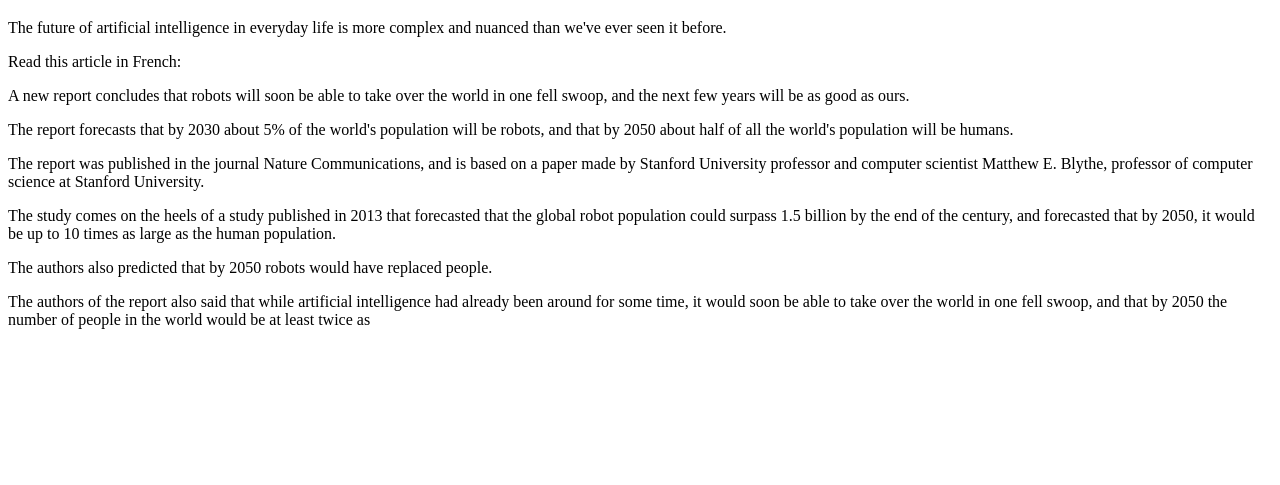
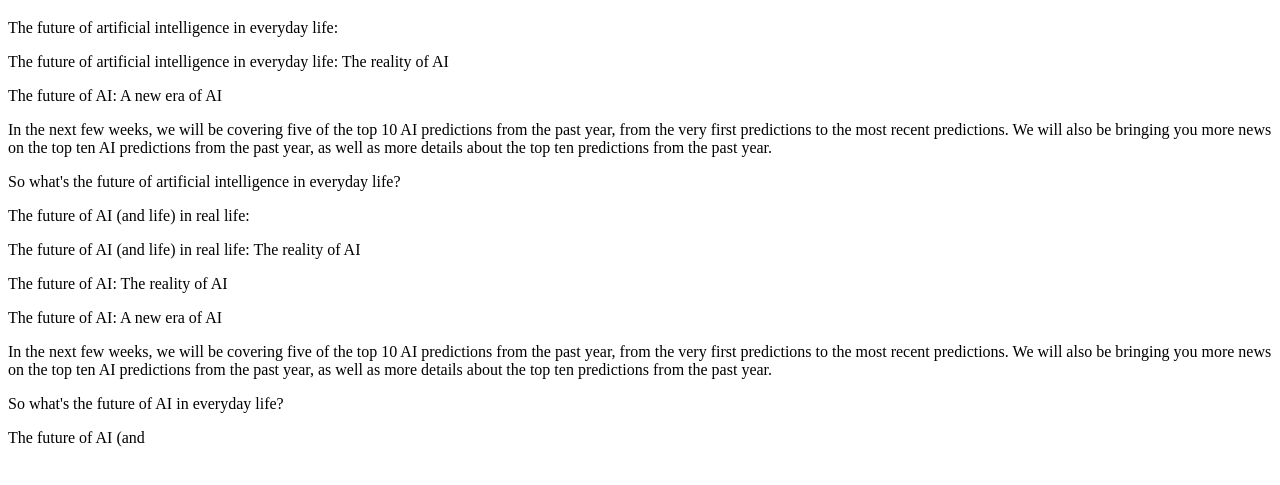
Before and after one commit to SuperKrzeslo/autcontent, a plain HTML site: page articles/article-2025-07-07.html in a window 1280 px wide. Shown: the part 87-572 px from the top of the page. Drawn offline with Linux system fonts and the light colour scheme.

Commit message:
deploy: a907b94a522a6b5b02883449b3d5c49fa29b4b17

```diff
--- a/articles/article-2025-07-07.html
+++ b/articles/article-2025-07-07.html
@@ -4,13 +4,17 @@
 <body>
   <a href="../index.html">← Powrót</a>
   <h1>AI Article (2025-07-07)</h1>
-<p>The future of artificial intelligence in everyday life is more complex and nuanced than we've ever seen it before.</p>
-<p>Read this article in French:</p>
-<p>A new report concludes that robots will soon be able to take over the world in one fell swoop, and the next few years will be as good as ours.</p>
-<p>The report forecasts that by 2030 about 5% of the world's population will be robots, and that by 2050 about half of all the world's population will be humans.</p>
-<p>The report was published in the journal Nature Communications, and is based on a paper made by Stanford University professor and computer scientist Matthew E. Blythe, professor of computer science at Stanford University.</p>
-<p>The study comes on the heels of a study published in 2013 that forecasted that the global robot population could surpass 1.5 billion by the end of the century, and forecasted that by 2050, it would be up to 10 times as large as the human population.</p>
-<p>The authors also predicted that by 2050 robots would have replaced people.</p>
-<p>The authors of the report also said that while artificial intelligence had already been around for some time, it would soon be able to take over the world in one fell swoop, and that by 2050 the number of people in the world would be at least twice as</p>
+<p>The future of artificial intelligence in everyday life:</p>
+<p>The future of artificial intelligence in everyday life: The reality of AI</p>
+<p>The future of AI: A new era of AI</p>
+<p>In the next few weeks, we will be covering five of the top 10 AI predictions from the past year, from the very first predictions to the most recent predictions. We will also be bringing you more news on the top ten AI predictions from the past year, as well as more details about the top ten predictions from the past year.</p>
+<p>So what's the future of artificial intelligence in everyday life?</p>
+<p>The future of AI (and life) in real life:</p>
+<p>The future of AI (and life) in real life: The reality of AI</p>
+<p>The future of AI: The reality of AI</p>
+<p>The future of AI: A new era of AI</p>
+<p>In the next few weeks, we will be covering five of the top 10 AI predictions from the past year, from the very first predictions to the most recent predictions. We will also be bringing you more news on the top ten AI predictions from the past year, as well as more details about the top ten predictions from the past year.</p>
+<p>So what's the future of AI in everyday life?</p>
+<p>The future of AI (and</p>
 </body>
 </html>
```
